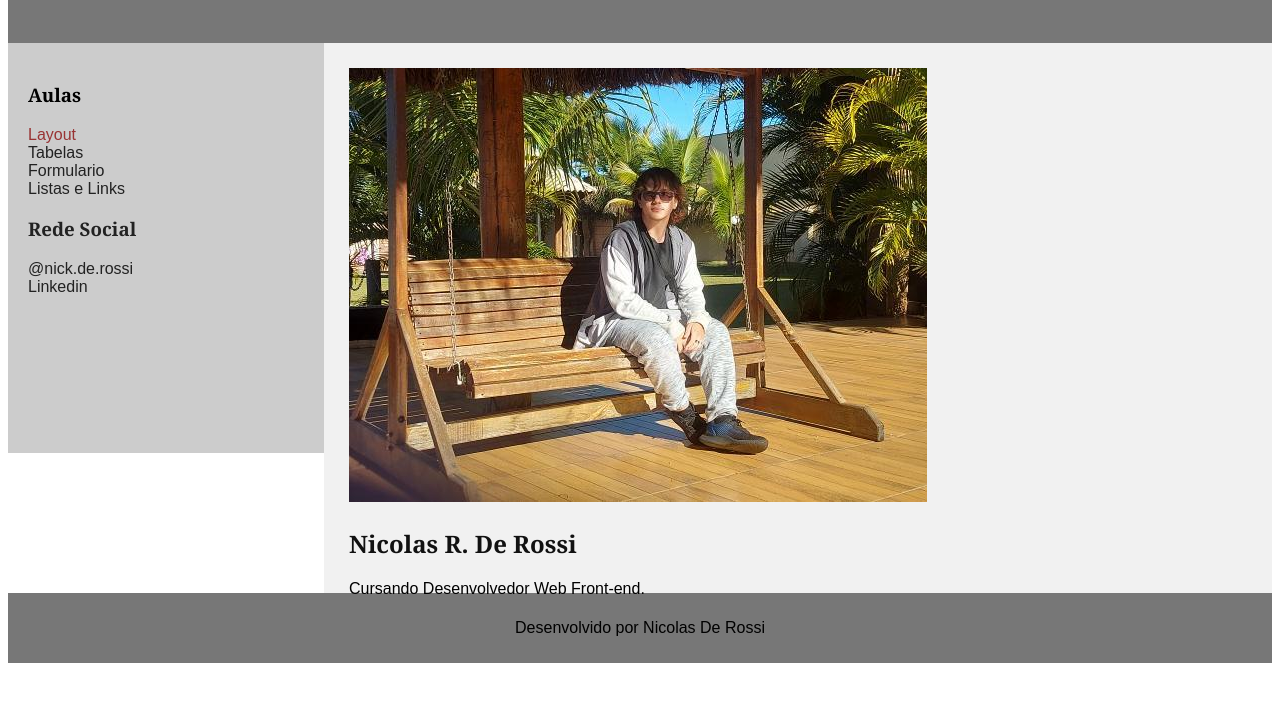
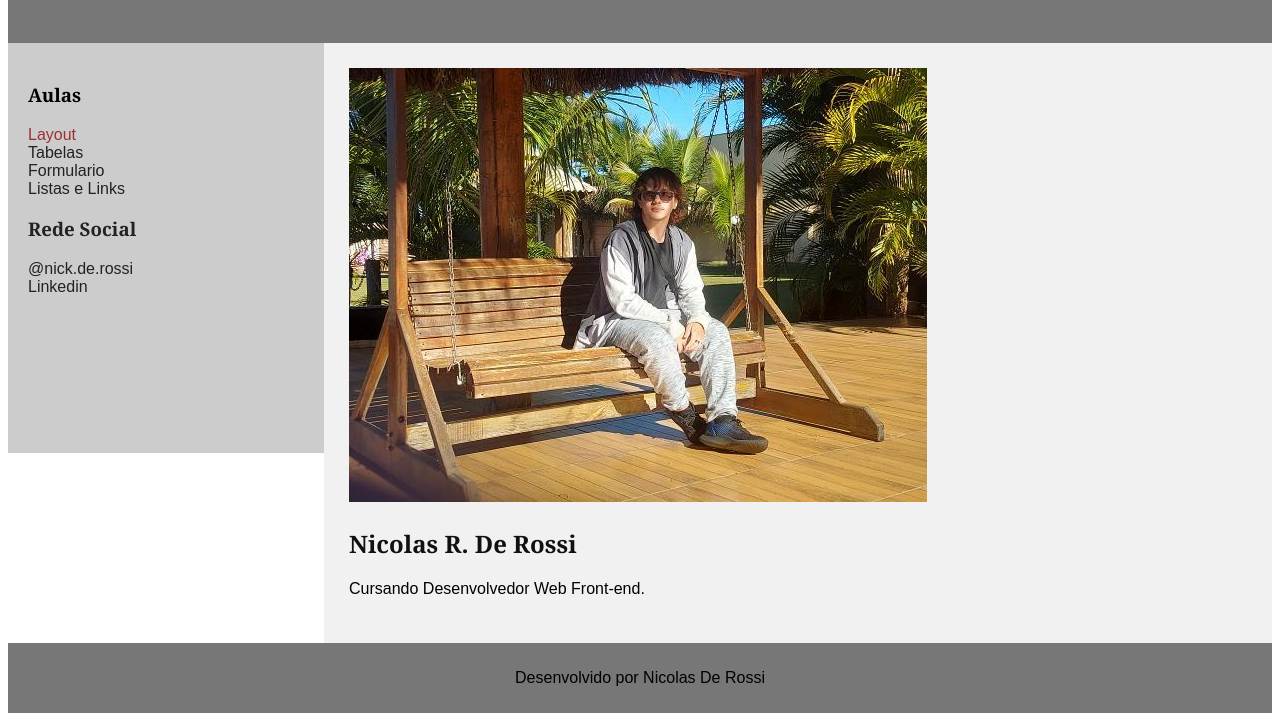
Before and after one commit to nicolasDEROSSI/pensamento2, a plain HTML site: page index.html in a window 1280 px wide. Shown: the part 108-829 px from the top of the page. Before the commit the page ends 800 px from the top, so only its background shows below. Drawn offline with Linux system fonts and the light colour scheme.

Commit message:
Update index.html

```diff
--- a/index.html
+++ b/index.html
@@ -63,7 +63,7 @@
 	 padding: 25px;
 	 width: 75%;
  	 background-color: #f1f1f1;
- 	 height: 550px; /* only for demonstration, should be removed */
+ 	 height: 600px; /* only for demonstration, should be removed */
  	}
  /* Clear floats after the columns */
 	section::after{
```
